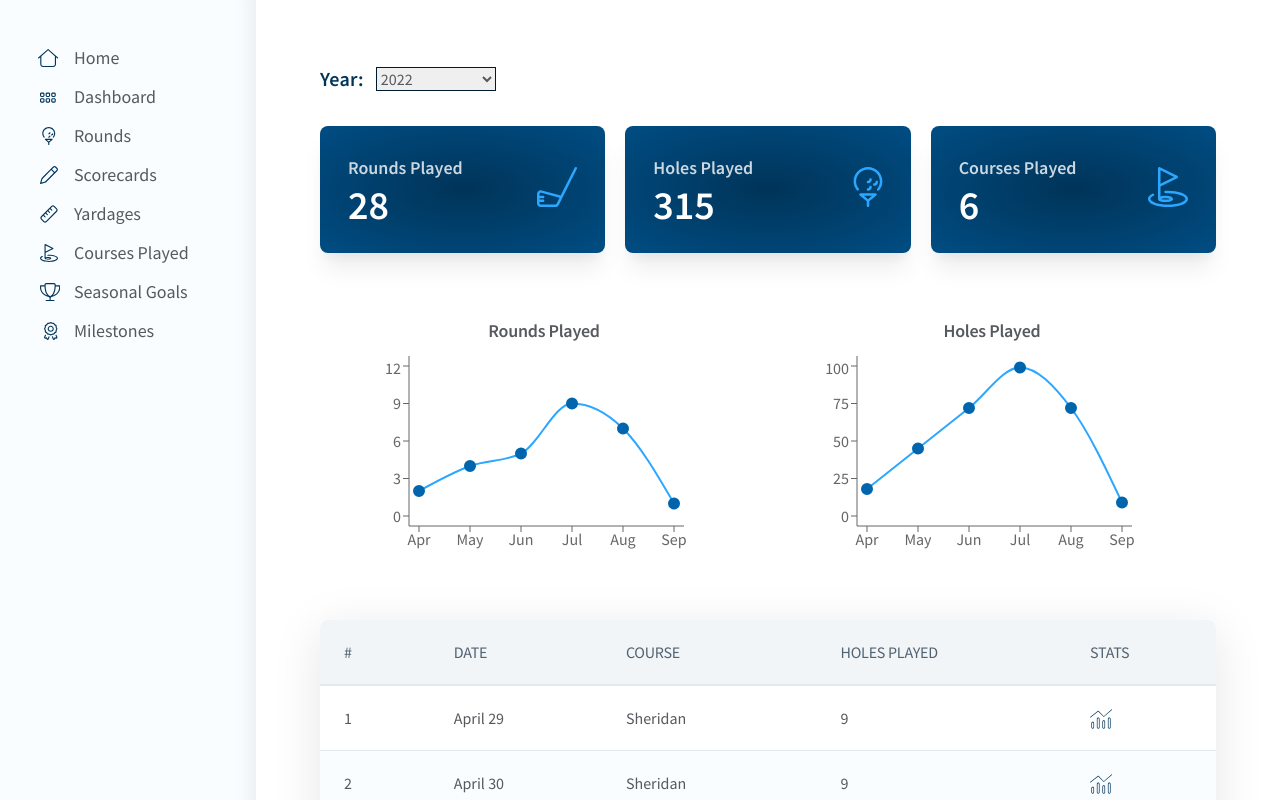
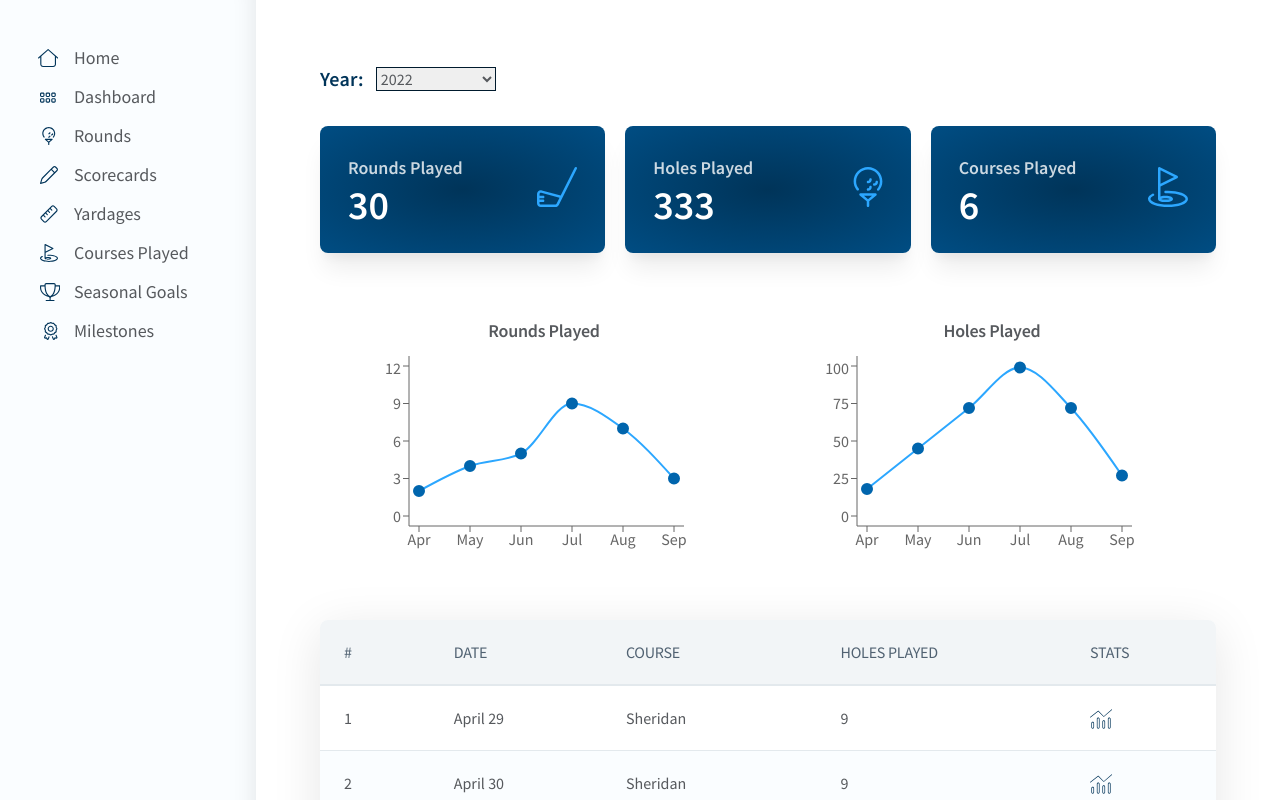
Before and after one commit to dkersten/golf-scorecard-v1, a React (Create React App) app: page /rounds in a window 1280 px wide. Shown: the top 800 px of the page. Built offline with nearby package versions, Linux system fonts and the light colour scheme.

Commit message:
added updated rounds/scorecard data for last 2 rounds

```diff
--- a/src/Temp Data/scoresData.js
+++ b/src/Temp Data/scoresData.js
@@ -5,6 +5,84 @@
 const scores = {
     totalScoresInput: 3,
     scores: [
+        {
+            date: {
+                full: "9/9/22",
+                mobile: "9/9/22"
+            },
+            holesPlayed: 9,
+            score: 40,
+            course: "Brighton Park GC",
+            stats: true,
+            holeByHole: true,
+            advancedStats: true,
+            roundId: 46,
+            holes: {
+                1: {
+                    par: 4,
+                    score: 5,
+                    fir: "left",
+                    gir: false,
+                    putts: 2
+                },
+                2: {
+                    par: 3,
+                    score: 3,
+                    fir: null,
+                    gir: true,
+                    putts: 2
+                },
+                3: {
+                    par: 5,
+                    score: 4,
+                    fir: "right",
+                    gir: true,
+                    putts: 1
+                },
+                4: {
+                    par: 4,
+                    score: 5,
+                    fir: "left",
+                    gir: false,
+                    putts: 2
+                },
+                5: {
+                    par: 4,
+                    score: 4,
+                    fir: true,
+                    gir: true,
+                    putts: 2
+                },
+                6: {
+                    par: 5,
+                    score: 6,
+                    fir: true,
+                    gir: true,
+                    putts: 3
+                },
+                7: {
+                    par: 4,
+                    score: 5,
+                    fir: "left",
+                    gir: false,
+                    putts: 2
+                },
+                8: {
+                    par: 3,
+                    score: 3,
+                    fir: null,
+                    gir: true,
+                    putts: 2
+                },
+                9: {
+                    par: 4,
+                    score: 5,
+                    fir: "left",
+                    gir: false,
+                    putts: 1
+                }
+            }
+        },
         {
             date: {
                 full: "8/19/22",
--- a/src/Temp Data/updatedRoundsData.js
+++ b/src/Temp Data/updatedRoundsData.js
@@ -2,8 +2,8 @@ const rounds = {
     2022: {
         displayName: "2022",
         selectValue: "2022",
-        roundsPlayed: 28,
-        holesPlayed: 315,
+        roundsPlayed: 30,
+        holesPlayed: 333,
         coursesPlayed: 6,
         graphDataRounds: [
             {name: 'Apr', rounds: 2},
@@ -11,7 +11,7 @@ const rounds = {
             {name: 'Jun', rounds: 5},
             {name: 'Jul', rounds: 9},
             {name: 'Aug', rounds: 7},
-            {name: 'Sep', rounds: 1}
+            {name: 'Sep', rounds: 3}
         ],
         graphDataHoles: [
             {name: 'Apr', holes: 18},
@@ -19,7 +19,7 @@ const rounds = {
             {name: 'Jun', holes: 72},
             {name: 'Jul', holes: 99},
             {name: 'Aug', holes: 72},
-            {name: 'Sep', holes: 9}
+            {name: 'Sep', holes: 27}
         ],
         rounds: [
             {
@@ -301,6 +301,26 @@ const rounds = {
                 numHoles: 9,
                 stats: false,
                 roundId: 45
+            },
+            {
+                date: {
+                    full: "September 9",
+                    mobile: "9/9"
+                },
+                course: "Brighton GC",
+                numHoles: 9,
+                stats: true,
+                roundId: 46
+            },
+            {
+                date: {
+                    full: "September 12",
+                    mobile: "9/12"
+                },
+                course: "Sheridan GC",
+                numHoles: 9,
+                stats: false,
+                roundId: 47
             }
         ]
     },
@@ -504,16 +524,16 @@ const rounds = {
     alltime: {
         displayName: "All Time",
         selectValue: "alltime",
-        roundsPlayed: 45,
-        holesPlayed: 513,
+        roundsPlayed: 47,
+        holesPlayed: 531,
         coursesPlayed: 8,
         graphDataRounds: [
             {name: '2021', rounds: 17},
-            {name: '2022', rounds: 28}
+            {name: '2022', rounds: 30}
         ],
         graphDataHoles: [
             {name: '2021', holes: 198},
-            {name: '2022', holes: 306}
+            {name: '2022', holes: 324}
         ],
         rounds: [
             {
@@ -965,6 +985,26 @@ const rounds = {
                 numHoles: 9,
                 stats: false,
                 roundId: 45
+            },
+            {
+                date: {
+                    full: "September 9",
+                    mobile: "9/9"
+                },
+                course: "Brighton GC",
+                numHoles: 9,
+                stats: true,
+                roundId: 46
+            },
+            {
+                date: {
+                    full: "September 12",
+                    mobile: "9/12"
+                },
+                course: "Sheridan GC",
+                numHoles: 9,
+                stats: false,
+                roundId: 47
             }
         ]
     },
```
